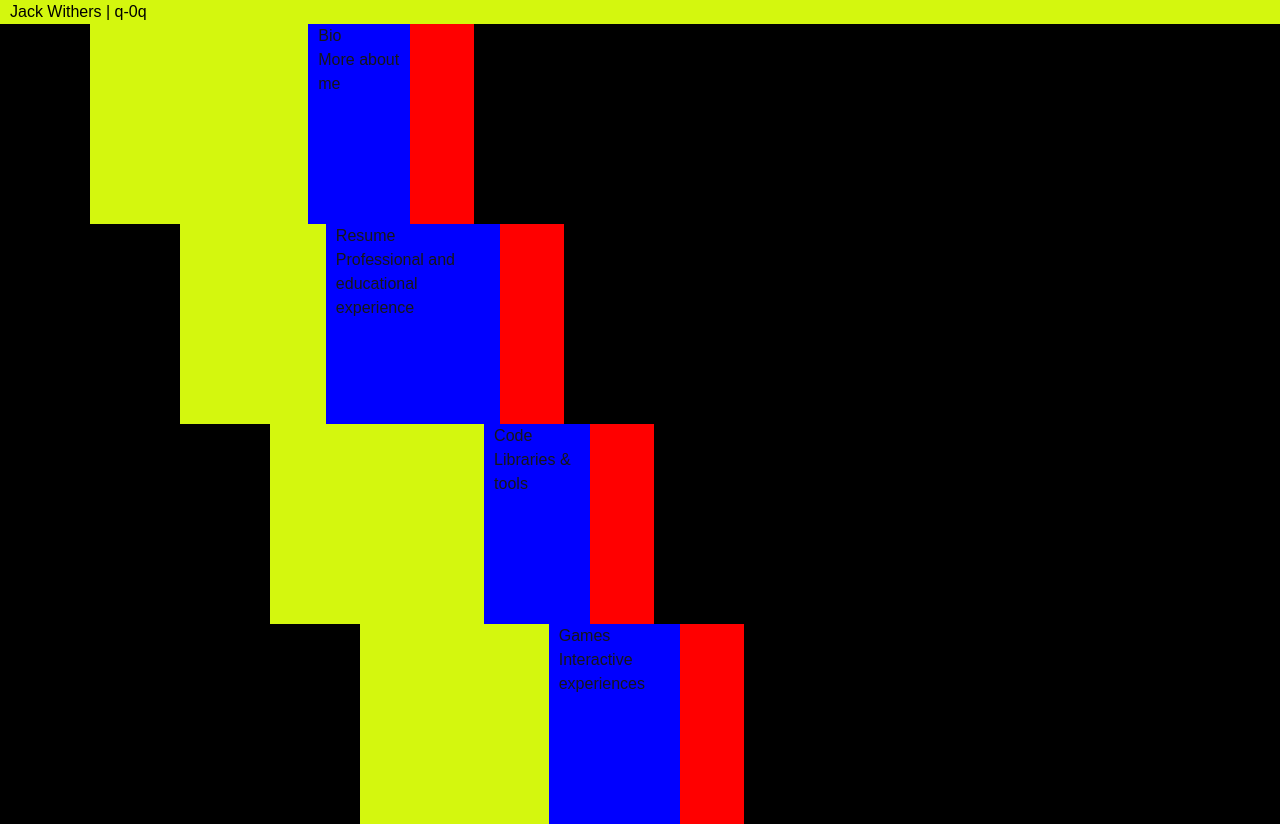
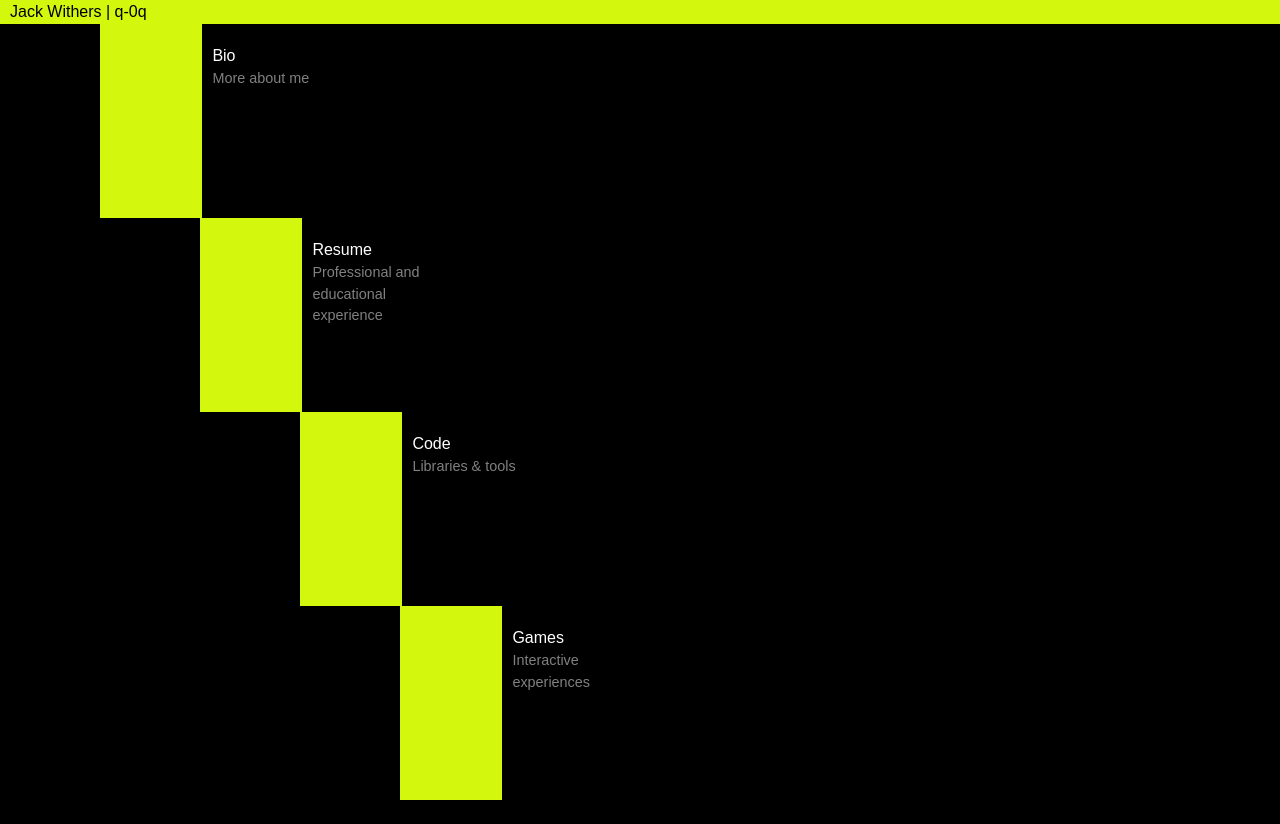
Before and after one commit to q-0q/website, a Next.js app: page / in a window 1280 px wide. After the commit the page ends 800 px from the top, so only its background shows below. Built offline with nearby package versions, Linux system fonts and the light colour scheme.

Commit message:
chore: match styling

```diff
--- a/app/layout.tsx
+++ b/app/layout.tsx
@@ -4,6 +4,7 @@ import "./globals.css";
 import { CSSProperties } from "react";
 import { AppContextProvider } from "@/component/context";
 import Header from "@/component/header";
+import Menu from "@/component/menu";
 
 const geistSans = Geist({
   variable: "--font-geist-sans",
@@ -32,8 +33,8 @@ export default function RootLayout({
           style={styles.body}
           className={`${geistSans.variable} ${geistMono.variable} antialiased`}
         >
-          <Header/>
-          {children}
+          <Header />
+          <Menu></Menu>
         </body>
       </AppContextProvider>
     </html>
--- a/app/page.tsx
+++ b/app/page.tsx
@@ -7,6 +7,6 @@ import { useState, type CSSProperties } from "react";
 
 export default function Home() {
   return (
-    <Menu></Menu>
+    null
   );
 }
--- a/component/menu-item.tsx
+++ b/component/menu-item.tsx
@@ -37,7 +37,7 @@ export default function MenuItem({ index, title, description, link }: MenuItemPr
             })
         } else {
             gsap.to(transitionContainerRef.current, {
-                x: (index + 1) * 90,
+              x: computeSwipeXDestination(index),
             });
         }
 
@@ -45,6 +45,11 @@ export default function MenuItem({ index, title, description, link }: MenuItemPr
         const handleMouseMove = (e: MouseEvent) => {
             if (!shapeRef.current) return;
             if (!mouseMoveContainerRef.current) return;
+
+            if (selectedPageIndex === index) {
+                setMouseMoveRefTranslateX(0);
+                return;
+            }
 
             const rect = shapeRef.current.getBoundingClientRect();
             const centerX = rect.left + rect.width / 2;
@@ -58,7 +63,7 @@ export default function MenuItem({ index, title, description, link }: MenuItemPr
             const minDistanceToTrigger = 100;
             let weight = inverseLerp(maxDistanceToTrigger, minDistanceToTrigger, mouseDistance);
             const moveX = lerp(0, maxOffset, weight);
-            mouseMoveContainerRef.current.style.transform = `translate(${moveX}px, 0px)`;
+            setMouseMoveRefTranslateX(moveX);
         };
         window.addEventListener("mousemove", handleMouseMove);
 
@@ -70,15 +75,52 @@ export default function MenuItem({ index, title, description, link }: MenuItemPr
     return (
       <div style={styles.container} ref={transitionContainerRef}>
         <div ref={mouseMoveContainerRef} style={styles.mouseMove}>
-            <div style={styles.shape} onClick={handleClick} ref={shapeRef}>
-            </div>
-            <div style={styles.text}>
-                <p onClick={handleClick}>{title}</p>
-                <p>{description}</p>
-            </div>
+          <div style={styles.shape} onClick={handleClick} ref={shapeRef}></div>
+          <div style={styles.text}>
+            <p onClick={handleClick} style={styles.name}>{title}</p>
+            <p style={styles.description}>{description} </p>
+          </div>
         </div>
       </div>
     );
+
+    function setMouseMoveRefTranslateX(moveX: number) {
+        if (!mouseMoveContainerRef.current) return;
+        mouseMoveContainerRef.current.style.transform = `translate(${moveX}px, 0px)`;
+    }
+
+    function computeSwipeDuration(index: number) {
+      return index * 0.175 + 0.5;
+    }
+
+    function computeSwipeXDestination(index: number) {
+      const vh = window.innerHeight / 100;
+
+      const numTiles = 4;
+      const tileWidth = 25 * vh;
+      const maxPadding = 100;
+      const maxCascade = 300;
+
+      const maxStep = maxCascade / (numTiles - 1);
+      const cascadeWidth = maxStep * (numTiles - 1);
+      const totalWidth = tileWidth + cascadeWidth + 2 * maxPadding;
+
+      let padding: number;
+      let step: number;
+
+      if (totalWidth <= window.innerWidth) {
+        padding = maxPadding;
+        step = maxStep;
+      } else {
+        const denominator = maxCascade + 2 * maxPadding;
+        const s = (window.innerWidth - tileWidth) / denominator;
+        padding = maxPadding * s;
+        step = maxStep * s;
+      }
+
+      const output = padding + index * step;
+      return output;
+    }
 }
 
 const styles: {
@@ -86,26 +128,37 @@ const styles: {
   container: CSSProperties;
   text: CSSProperties;
   mouseMove: CSSProperties;
+  name: CSSProperties;
+  description: CSSProperties;
 } = {
   container: {
     height: "25%",
     width: "30vw",
     display: "flex",
     flexDirection: "row",
-    background: "red",
+    // background: "red",
   },
   shape: {
-    width: "20vw",
+    width: "8vw",
     height: "100%",
     background: "var(--brand-color)",
   },
   text: {
+    paddingTop: "20px",
     paddingLeft: "10px",
+    maxWidth: "40%",
+  },
+  name: {
+    color: "white",
+  },
+  description: {
+    color: "gray",
+    fontSize: "0.9rem"
   },
 
   mouseMove: {
     width: "25vw",
-    background: "blue",
+    // background: "blue",
     zIndex: "10",
     display: "flex",
     flexDirection: "row",
--- a/component/menu.tsx
+++ b/component/menu.tsx
@@ -1,12 +1,12 @@
 "use client";
 
 import { menuItems } from "@/data/menu-data";
-import { useState } from "react";
+import { CSSProperties, useState } from "react";
 import MenuItem from "./menu-item";
 
 export default function Menu() {
   return (
-    <>
+    <div style={styles.menu}>
       {menuItems.map((item) => (
         <MenuItem
           key={item.index}
@@ -16,6 +16,15 @@ export default function Menu() {
           link={item.link}
         />
       ))}
-    </>
+    </div>
   );
 }
+
+const styles : { menu: CSSProperties } = {
+  menu: {
+    height: "calc(var(--vh, 1vh) * 97)",
+    width: "10%",
+    // display: "flex",
+
+  },
+};
```
